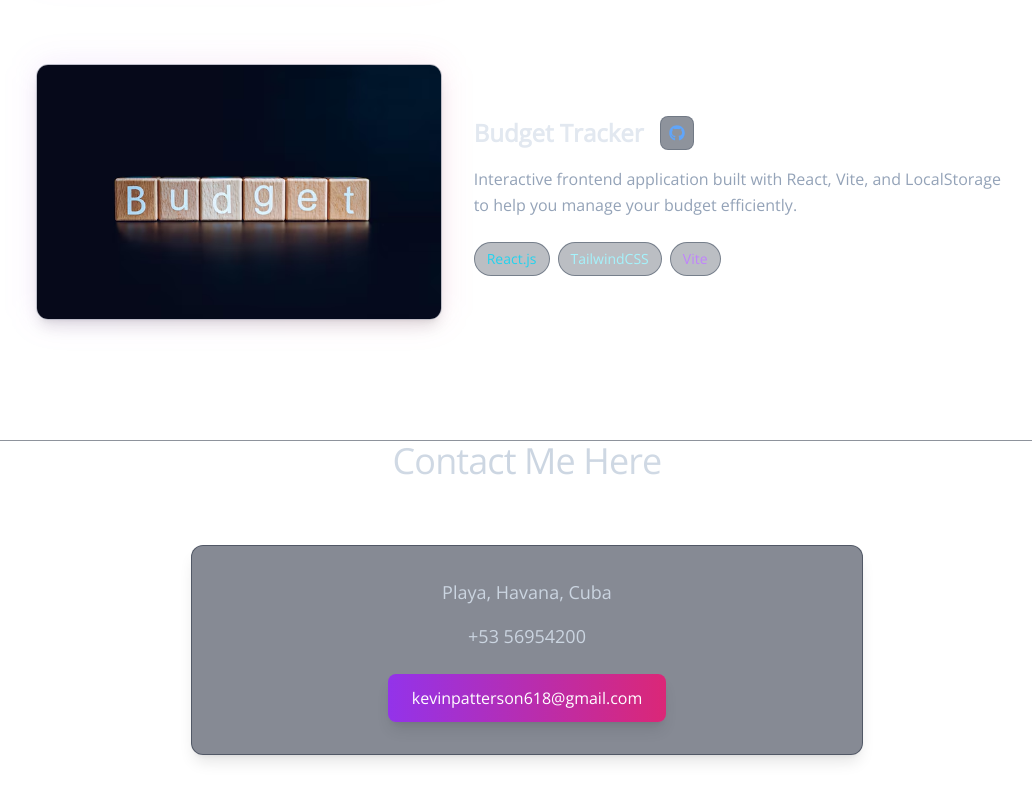
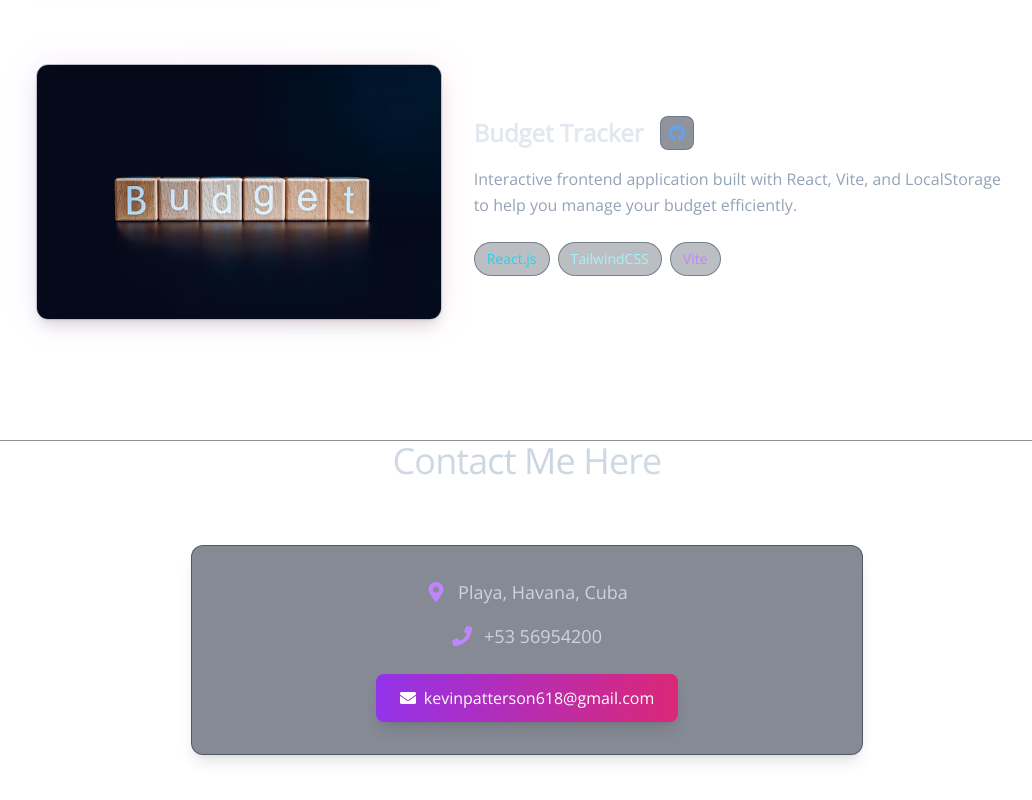
Before and after one commit to KevPatterson/Portfolio, a React (Vite) app: page / in a window 1280 px wide. Shown: the part 6596-7396 px from the top of the page, without its empty margins (113-1145 px from the left). Built offline with nearby package versions, Linux system fonts and the light colour scheme; no server answers.

Commit message:
Update Contact

```diff
--- a/src/components/footer/Contact.tsx
+++ b/src/components/footer/Contact.tsx
@@ -1,6 +1,6 @@
 import { motion } from "framer-motion";
-
 import { useTranslation } from "../../context/LanguajeContext";
+import { FaMapMarkerAlt, FaPhone, FaEnvelope } from "react-icons/fa";
 
 const Contact: React.FC = () => {
 	const { t } = useTranslation();
@@ -21,29 +21,36 @@ const Contact: React.FC = () => {
 					transition={{ duration: 0.5 }}
 					className="card p-8 max-w-2xl mx-auto"
 				>
-					<motion.p
+					<motion.div
 						whileInView={{ opacity: 1, x: 0 }}
 						initial={{ opacity: 0, x: -100 }}
 						transition={{ duration: 0.5, delay: 0.1 }}
-						className="text-lg text-slate-300 mb-4"
+						className="flex items-center justify-center mb-4"
 					>
-						{t("contact.address")}
-					</motion.p>
-					<motion.p
+						<FaMapMarkerAlt className="text-purple-400 mr-3 text-xl" />
+						<p className="text-lg text-slate-300">
+							{t("contact.address")}
+						</p>
+					</motion.div>
+					<motion.div
 						whileInView={{ opacity: 1, x: 0 }}
 						initial={{ opacity: 0, x: -100 }}
 						transition={{ duration: 0.5, delay: 0.2 }}
-						className="text-lg text-slate-300 mb-6"
+						className="flex items-center justify-center mb-6"
 					>
-						{t("contact.phoneNo")}
-					</motion.p>
+						<FaPhone className="text-purple-400 mr-3 text-xl" />
+						<p className="text-lg text-slate-300">
+							{t("contact.phoneNo")}
+						</p>
+					</motion.div>
 					<motion.a
 						whileInView={{ opacity: 1, x: 0 }}
 						initial={{ opacity: 0, x: -100 }}
 						transition={{ duration: 0.5, delay: 0.3 }}
-						className="btn-primary inline-block"
+						className="btn-primary inline-flex items-center"
 						href={`mailto:${t("contact.email")}`}
 					>
+						<FaEnvelope className="mr-2" />
 						{t("contact.email")}
 					</motion.a>
 				</motion.div>
```
